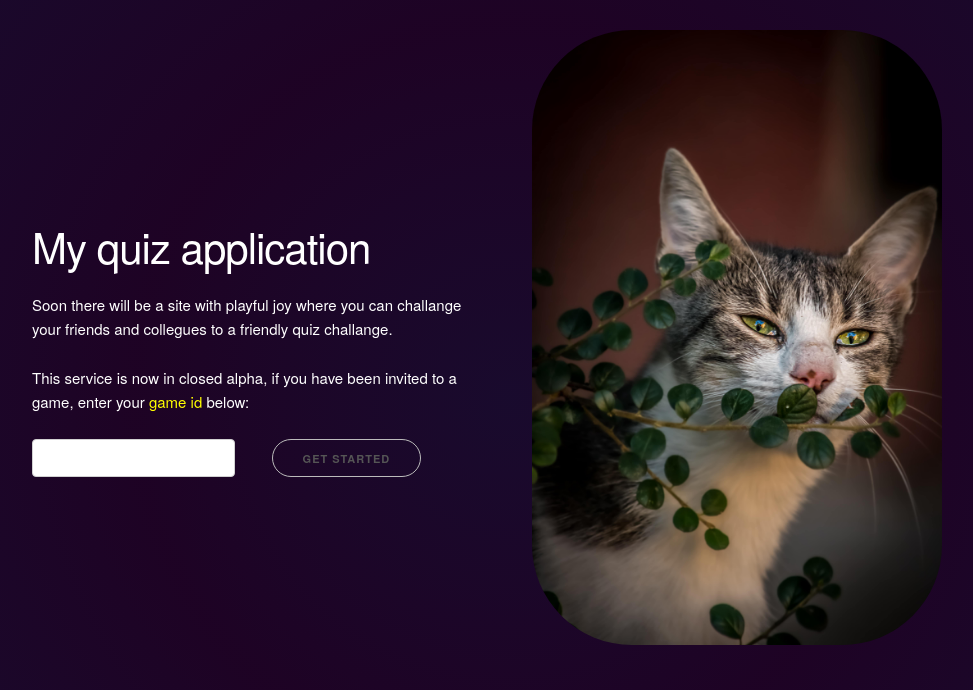
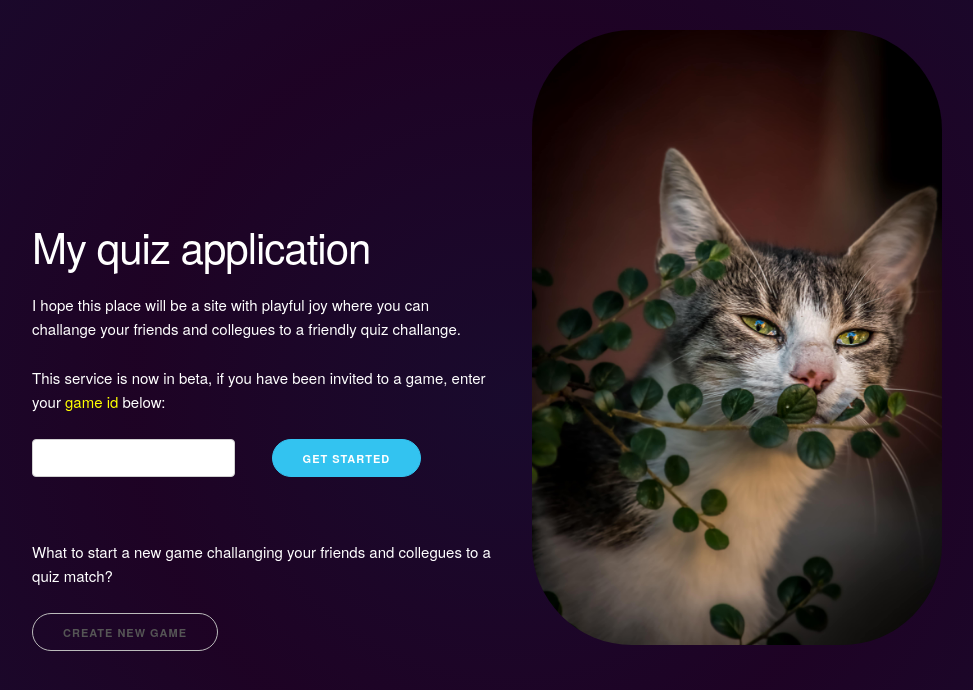
Before and after one commit to kalaspuffar/myquiz, a PHP site: page / in a window 1280 px wide. Shown: the top 690 px of the page, without its empty margins (128-1101 px from the left). Run offline with PHP 8.4, Linux system fonts and the light colour scheme.

Commit message:
Fixing the last pieces to create new games.

```diff
--- a/www/css/custom.css
+++ b/www/css/custom.css
@@ -31,6 +31,9 @@ body {
   text-align: center;
 }
 
+.newgame_spot {
+  padding-top: 32rem;
+}
 
 .section {
     padding: 8rem 0 7rem;
@@ -193,9 +196,6 @@ input {
 }
 
 @media (min-width: 750px) {
-    .hero {
-      height: 190px;
-    }
     .hero-heading {
       font-size: 2.6rem;
     }
--- a/www/gamemaster.php
+++ b/www/gamemaster.php
@@ -42,11 +42,11 @@
                     <button class="button green" onclick="sendQuestion()">Send question</button>
                     <button class="button green" onclick="showAnswer()">Show answer</button>
                     <button class="button green" onclick="showScoreBoard()">Show scoreboard</button>
-                    <a class="button green" target="__blank" href="viewer.php?game=<?= $game_id ?>&session=<?= $session_id ?>">
+                    <a class="button green" target="_blank" href="viewer.php?game=<?= $game_id ?>&session=<?= $session_id ?>">
                         Open big view
                     </a>
                     <button class="button red" onclick="resetAll()">Reset</button>
-                    <a class="button red" target="__blank" href="newgame.php">New game</a>
+                    <a class="button red" href="newgame.php">New game</a>
                 </div>
                 <h3>Questions</h3>
                 <div class="row u-full-width" id="questionlist">
--- a/www/index.php
+++ b/www/index.php
@@ -17,13 +17,14 @@
         <div class="container">
             <div class="row">
                 <div class="one-half column">
+                    <div class="u-full-width column">
                         <h2>My quiz application</h2>
                         <p>
-                        Soon there will be a site with playful joy where you can challange your friends and
+                            I hope this place will be a site with playful joy where you can challange your friends and
                             collegues to a friendly quiz challange.
                         </p>
                         <p>
-                        This service is now in closed alpha, if you have been invited to a game, enter your
+                            This service is now in beta, if you have been invited to a game, enter your
                             <span style="color:yellow">game id</span> below:
                         </p>
                         <form action="player.php" method="GET">
@@ -31,9 +32,16 @@
                                 <input type="text" name="game">
                             </div>
                             <div class="one-half column">
-                            <button class="button button-disabled" href="#">Get started</button>
+                                <button class="button button-primary">Get started</button>
                             </div>
                         </form>
+                    </div>
+                    <div class="u-full-width newgame_spot">
+                        <p>
+                            What to start a new game challanging your friends and collegues to a quiz match?
+                        </p>
+                        <a class="button" href="newgame.php">Create new game</a>
+                    </div>
                 </div>
                 <div class="one-half column">
                     <img class="playful" src="images/playful.jpeg">
```
Lines whose indentation alone changed are shown as unchanged.
